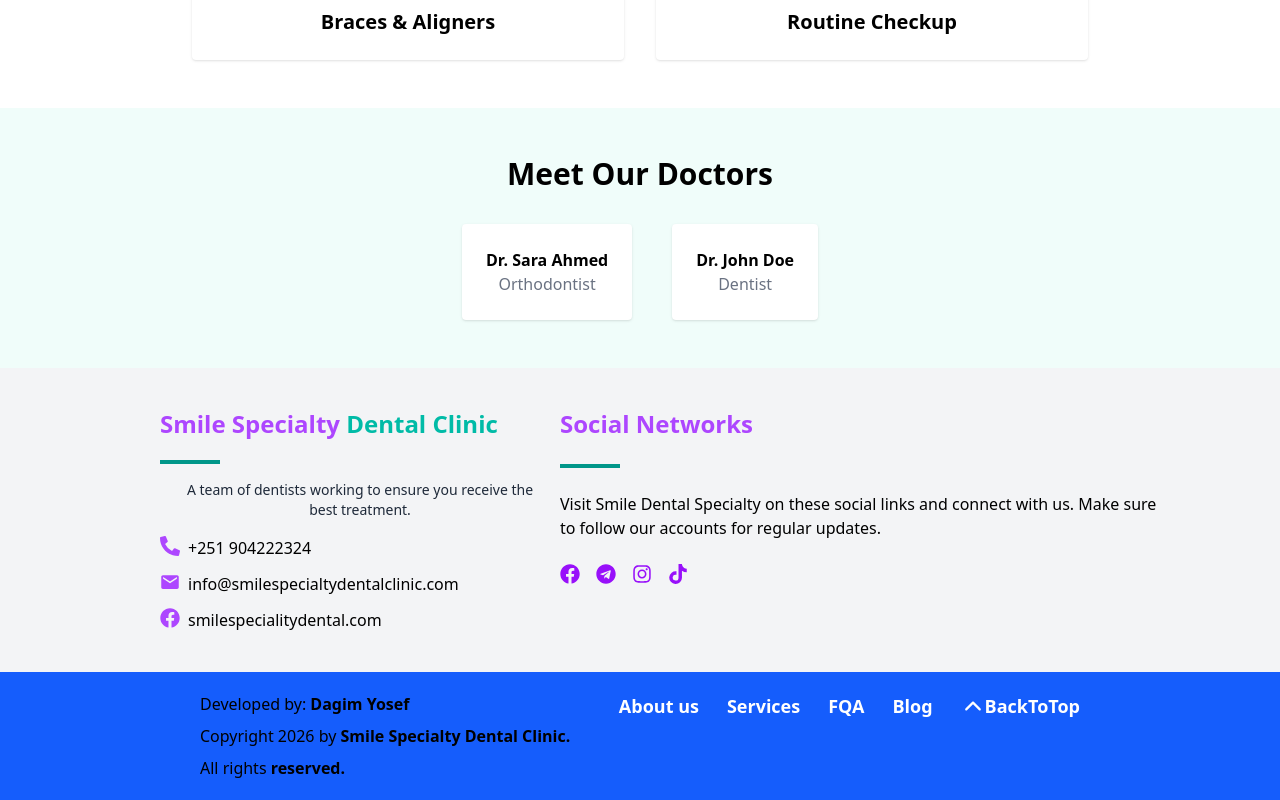
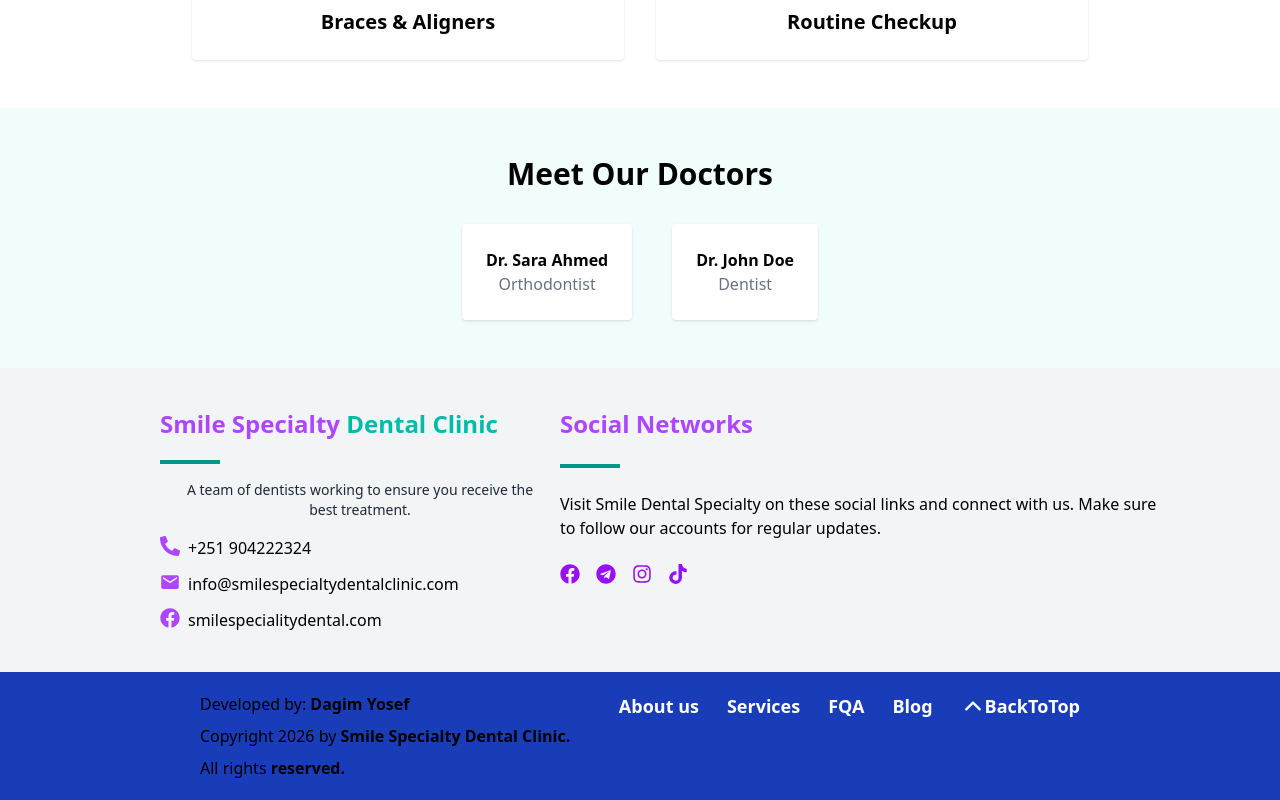
Before and after one commit to REDRAGO14/Smile_Dental_Clinic, a React (Vite) app: page / in a window 1280 px wide. Shown: the part 1225-2025 px from the top of the page. Built offline with nearby package versions, Linux system fonts and the light colour scheme.

Commit message:
footer-bg-dark

```diff
--- a/src/components/Footer.jsx
+++ b/src/components/Footer.jsx
@@ -4,7 +4,7 @@ import { IoIosArrowUp, IoMdMail } from "react-icons/io";
 export default function Footer() {
   return (
     <>
-    <footer className="text-center pl-40 pr-30 p-10 bg-gray-100 flex justify-between">
+    <footer className="text-center pl-40 pr-30 p-10 bg-gray-100 flex justify-between ">
       <div className="footer-right flex flex-col items-start ">
         <h1 className="text-2xl font-semibold text-purple-500 mb-5">Smile Specialty <span className="text-teal-500">Dental Clinic</span></h1><span className="w-15 h-1 bg-teal-600 "></span>
 
@@ -29,7 +29,7 @@ export default function Footer() {
     </ul>
       </div>
     </footer>
-    <div className="bg-blue-600 flex justify-between  p-5 pl-50 pr-50">
+    <div className="bg-blue-800  flex justify-between  p-5 pl-50 pr-50">
       <ul className="gap-2 grid">
         <li>Developed by: <strong>Dagim Yosef</strong>
 </li>
```
